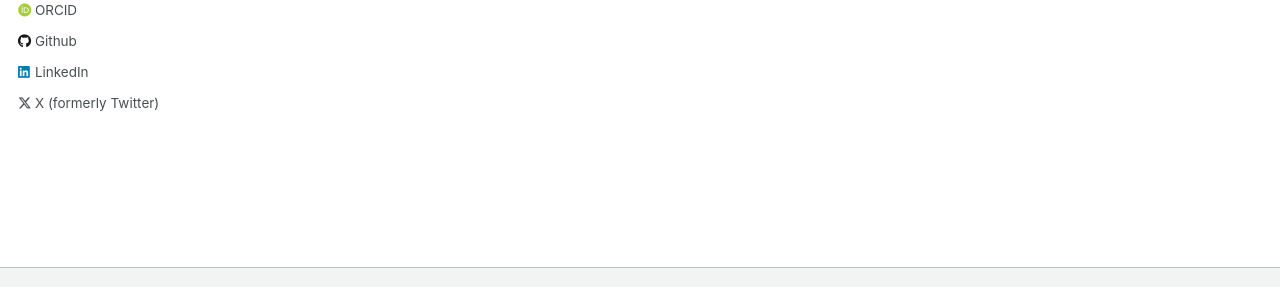
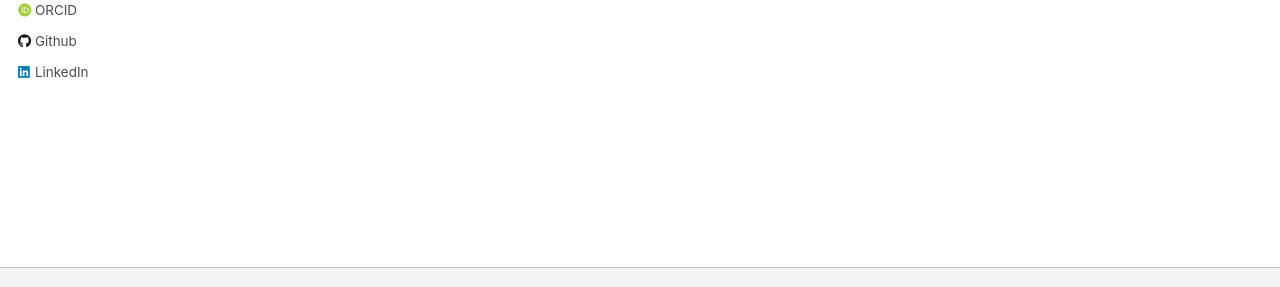
Before and after one commit to fliphilipp/fliphilipp.github.io, a Jekyll site: the page built from _pages/about.md, in a window 1280 px wide. Shown: the part 572-859 px from the top of the page. Built offline with Jekyll 4.4.1, drawn with Linux system fonts in a browser that asks for light colours; some web fonts are replaced.

Commit message:
Update _config.yml

```diff
--- a/_config.yml
+++ b/_config.yml
@@ -64,7 +64,7 @@ author:
   steam            : # Username
   telegram         : # URL
   tumblr           : # Username
-  twitter          : "fliphilipp"  # Replace this with your X / Twitter handle
+  twitter          : # "fliphilipp"  # Replace this with your X / Twitter handle
   vine             : # Username
   weibo            : # Username
   wikipedia        : # Username
```
